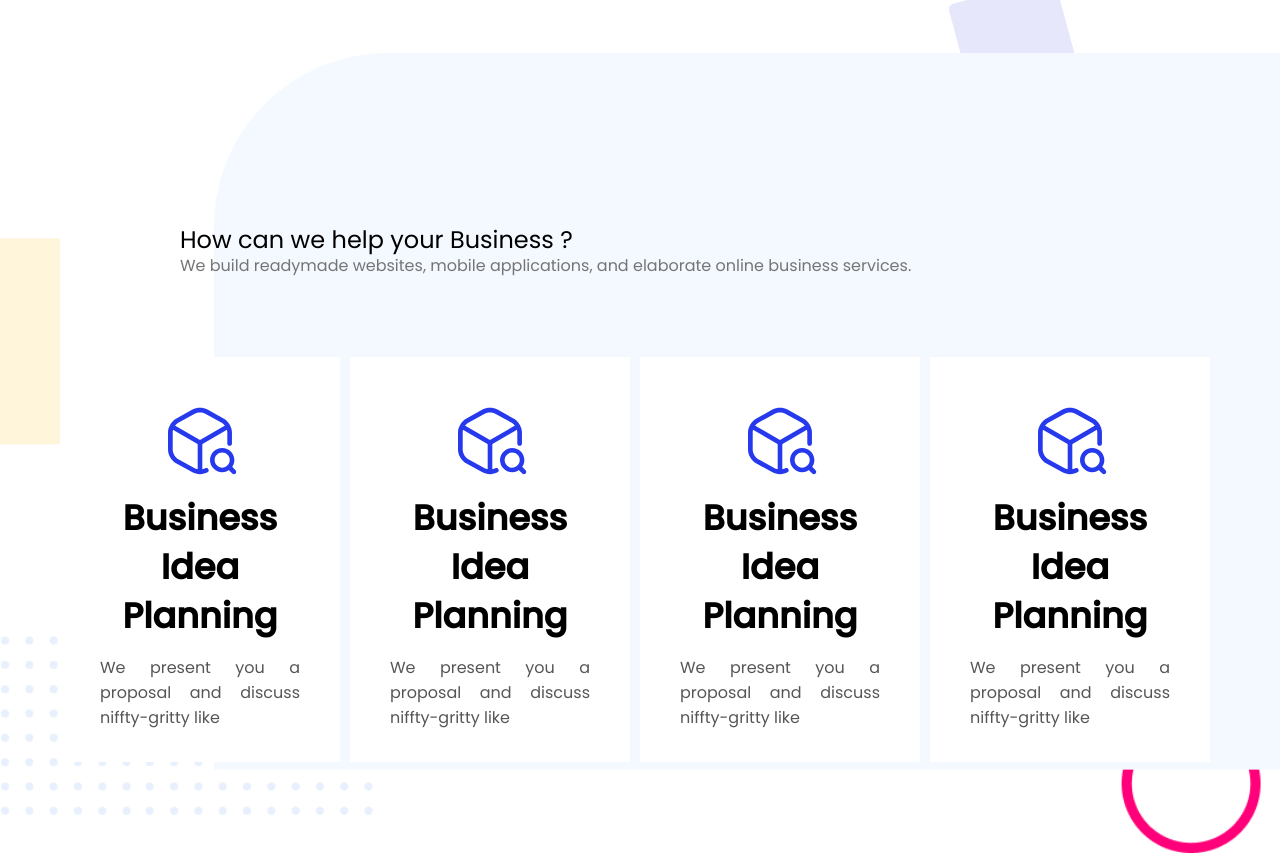
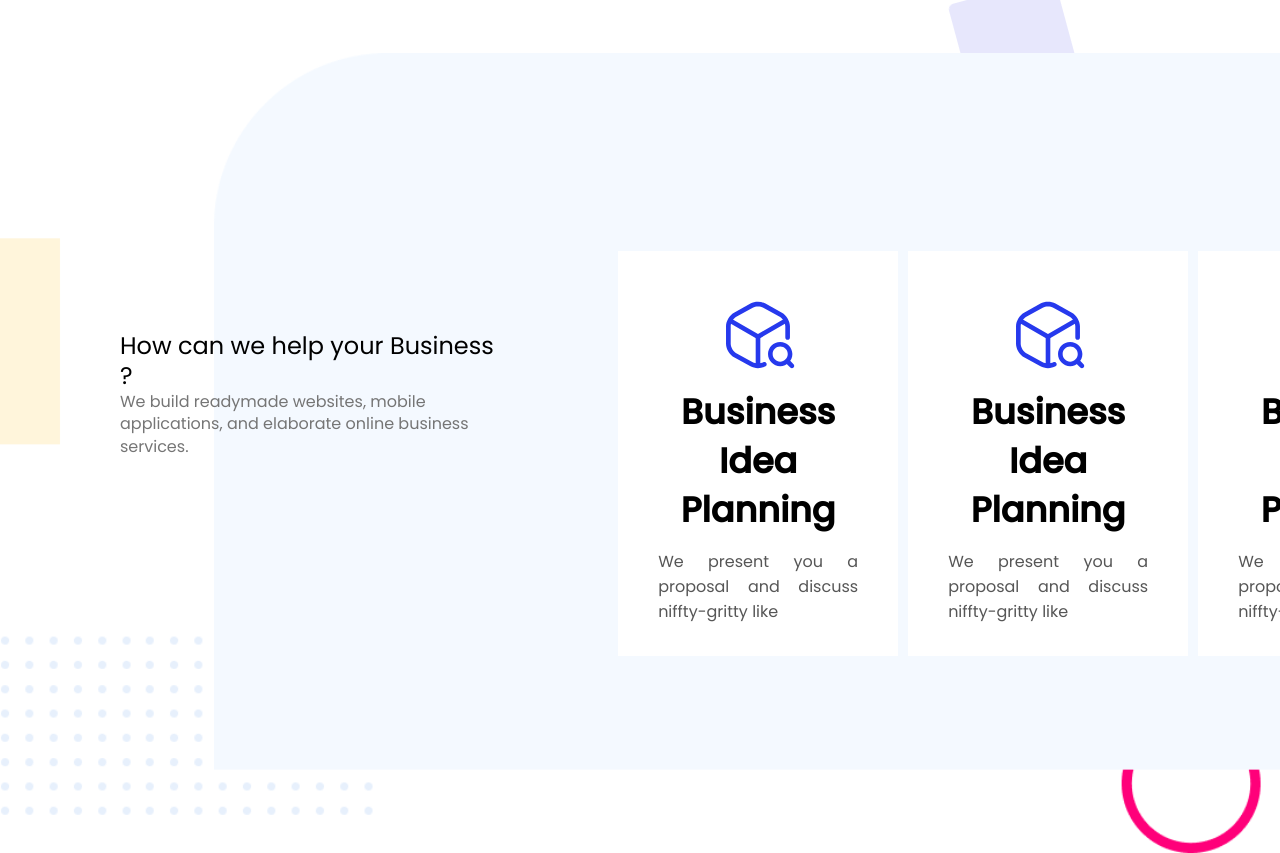
Before and after one commit to evairo176/my-app-pokemon, a React (Create React App) app: page / in a window 1280 px wide. Shown: the part 533-1386 px from the top of the page. Built offline with nearby package versions, Linux system fonts and the light colour scheme.

Commit message:
feat: res

```diff
--- a/src/assets/css/landingpage.css
+++ b/src/assets/css/landingpage.css
@@ -455,3 +455,7 @@
   display: flex;
   margin: auto;
 }
+.container-idea-f {
+  width: 100%;
+  display: flex;
+}
--- a/src/assets/css/responsive.css
+++ b/src/assets/css/responsive.css
@@ -31,6 +31,10 @@
   .card-idea {
     margin-right: 10px;
     padding: 30px 30px;
+  }
+  .container-idea-f {
+    width: 100%;
+    display: block;
   }
 }
 
@@ -142,6 +146,15 @@
     padding-top: 80px;
     position: relative;
   }
+  .container-card-f {
+    width: 100%;
+    max-width: 1000px;
+    position: relative;
+    overflow: hidden;
+  }
+  .container-card-f:hover {
+    overflow: auto;
+  }
   .card-idea {
     margin-right: 10px;
   }
```
